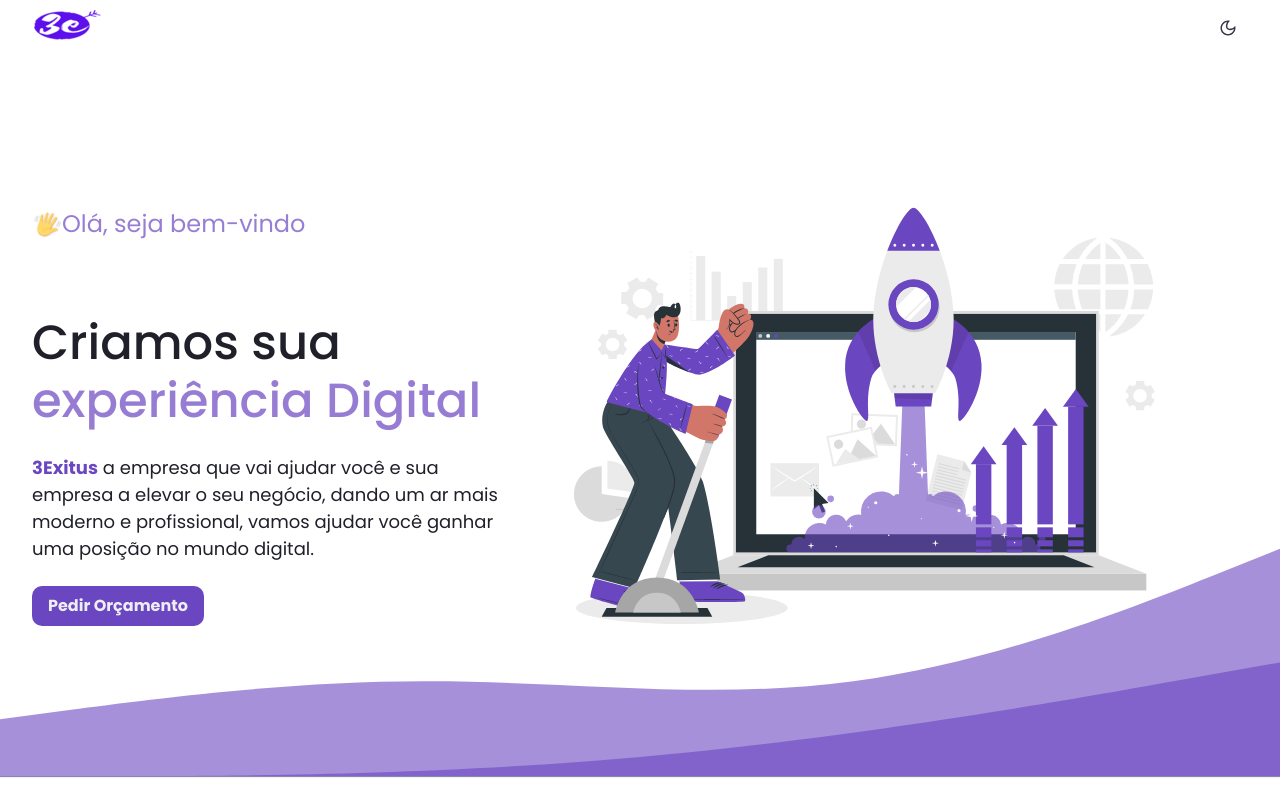
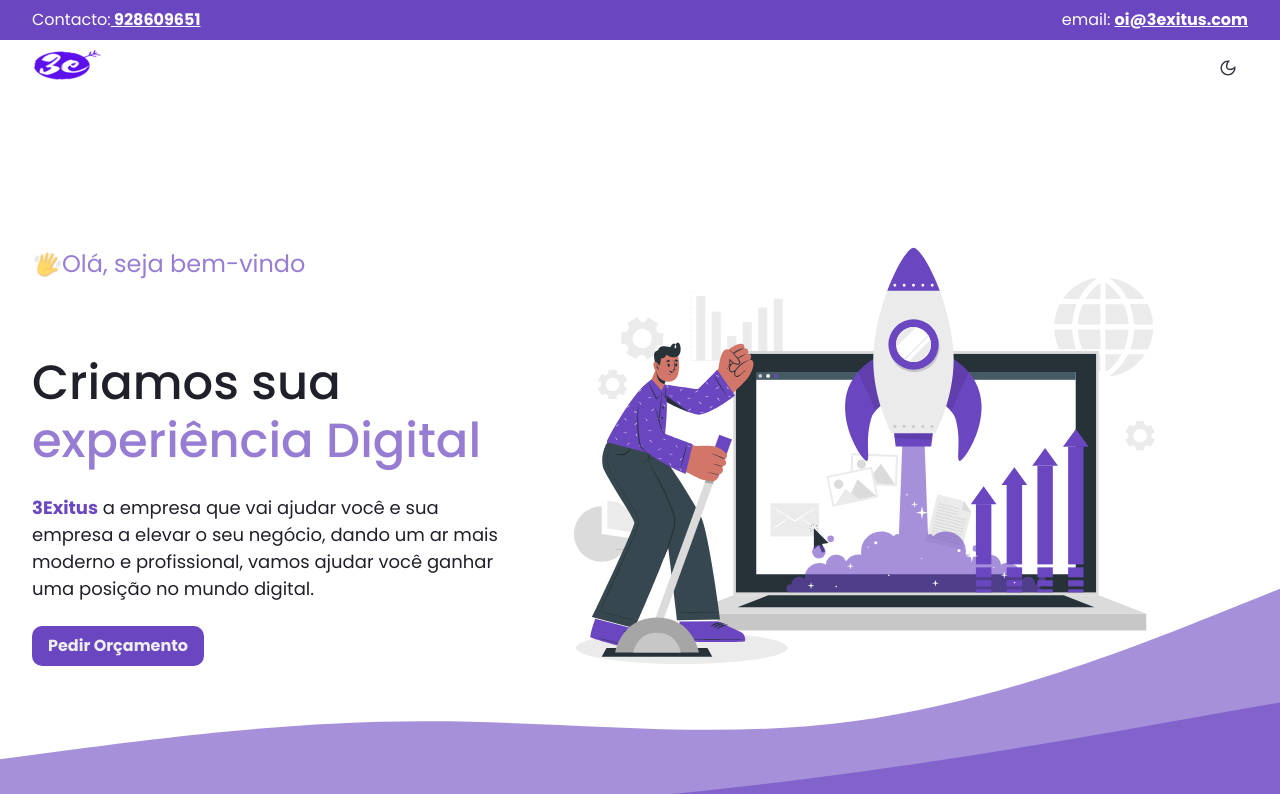
Before and after one commit to Edualicerces10/3exitusrepo, a Next.js app: page / in a window 1280 px wide. Shown: the top 794 px of the page. Built offline with nearby package versions, Linux system fonts and the light colour scheme.

Commit message:
add new component topcontacts

```diff
--- a/src/components/OtherNavbar/index.tsx
+++ b/src/components/OtherNavbar/index.tsx
@@ -5,10 +5,12 @@
 } from '@chakra-ui/react'
 import { ColorModeSwitcher } from '../ButtonColorModeSwitch'
 import Logo from '../Logo'
+import TopContacts from '../TopContacts'
 
 export default function OtherNavbar() {
   return (
     <>
+      <TopContacts />
       <Box as="header" role="contentheader" mx="auto" px={8}>
         <Flex h={14} alignItems={'center'} justifyContent={'space-between'}>
           <Box>
```
